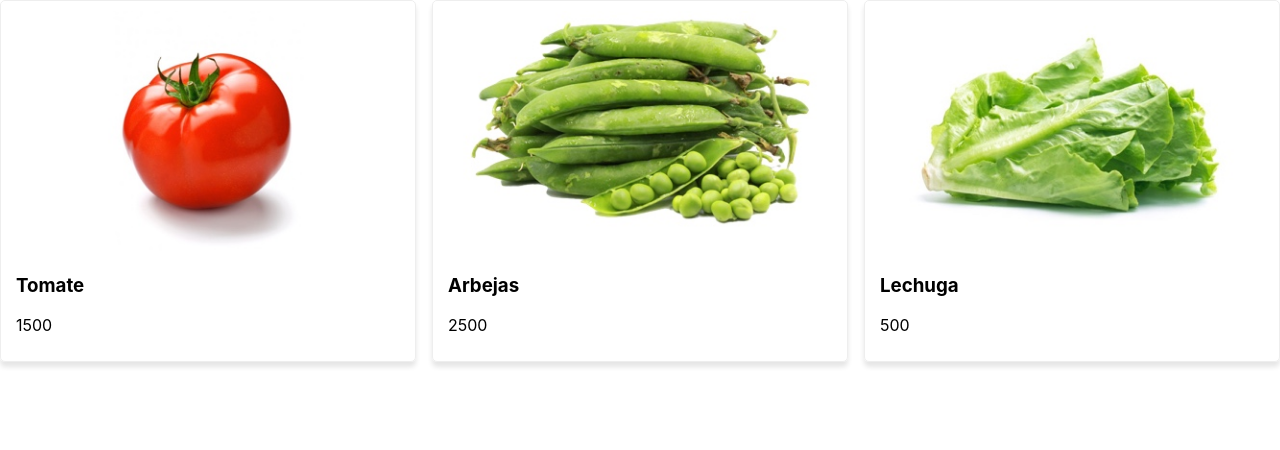
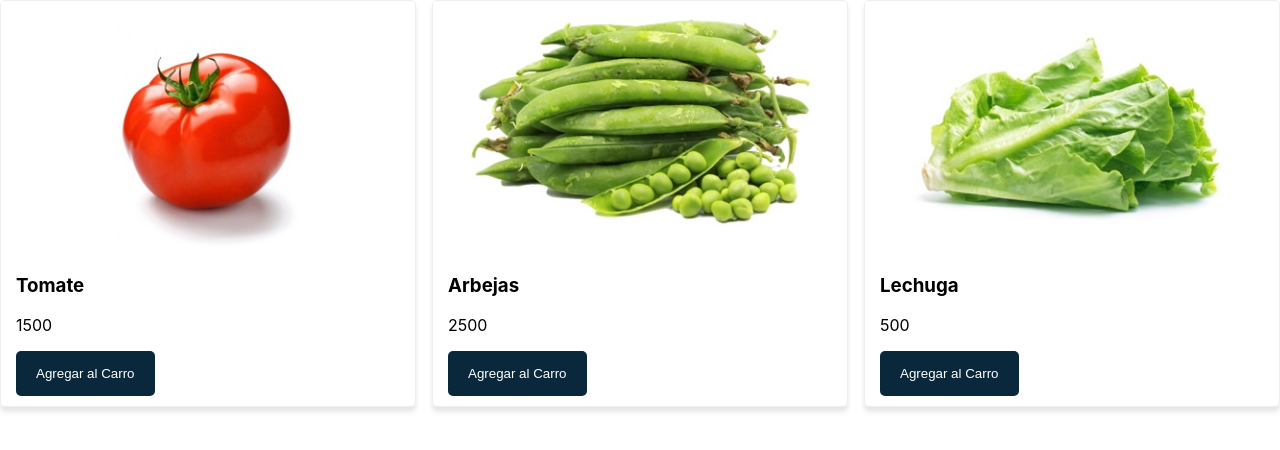
Before and after one commit to benjaNygit/tienda-online-react, a React (Create React App) app: page / in a window 1280 px wide. Shown: the top 450 px of the page. Built offline with nearby package versions, Linux system fonts and the light colour scheme.

Commit message:
Se creo el boton agregar al carro

```diff
--- /dev/null
+++ b/src/components/Button.js
@@ -0,0 +1,23 @@
+import { Component } from 'react';
+
+const styles = {
+  button: {
+    backgroundColor: '#0A283B',
+    color: '#fff',
+    padding: '15px 20px',
+    border: 'none',
+    borderRadius: '5px',
+    cursor: 'pointer',
+  }
+}
+
+// Boton que recibe todas las prppiedades que se le pasen
+class Button extends Component {
+  render() {
+    return (
+      <button style={styles.button} {...this.props}/>
+    );
+  }
+}
+
+export default Button;
--- a/src/components/Producto.js
+++ b/src/components/Producto.js
@@ -1,4 +1,5 @@
 import { Component } from 'react';
+import Button from './Button.js';
 
 // inline style
 const styles = {
@@ -16,7 +17,7 @@
 
 class Producto extends Component {
   render() {
-    const { producto } = this.props;
+    const { producto, agregarAlCarro } = this.props;
 
     // Mostrar producto
     return (
@@ -24,6 +25,9 @@
         <img style={styles.img} alt={producto.name} src={producto.img}/>
         <h3>{producto.name}</h3>
         <p>{producto.price}</p>
+        <Button onClick={() => agregarAlCarro(producto)}>
+          Agregar al Carro
+        </Button>
       </div>
     );
   }
```
